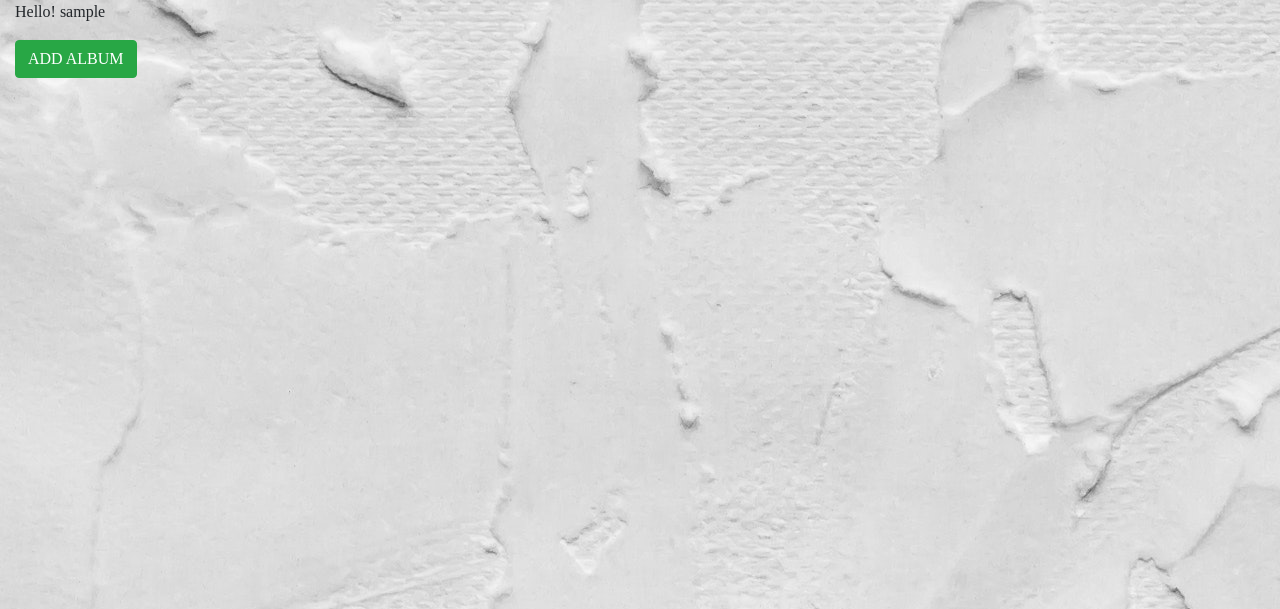
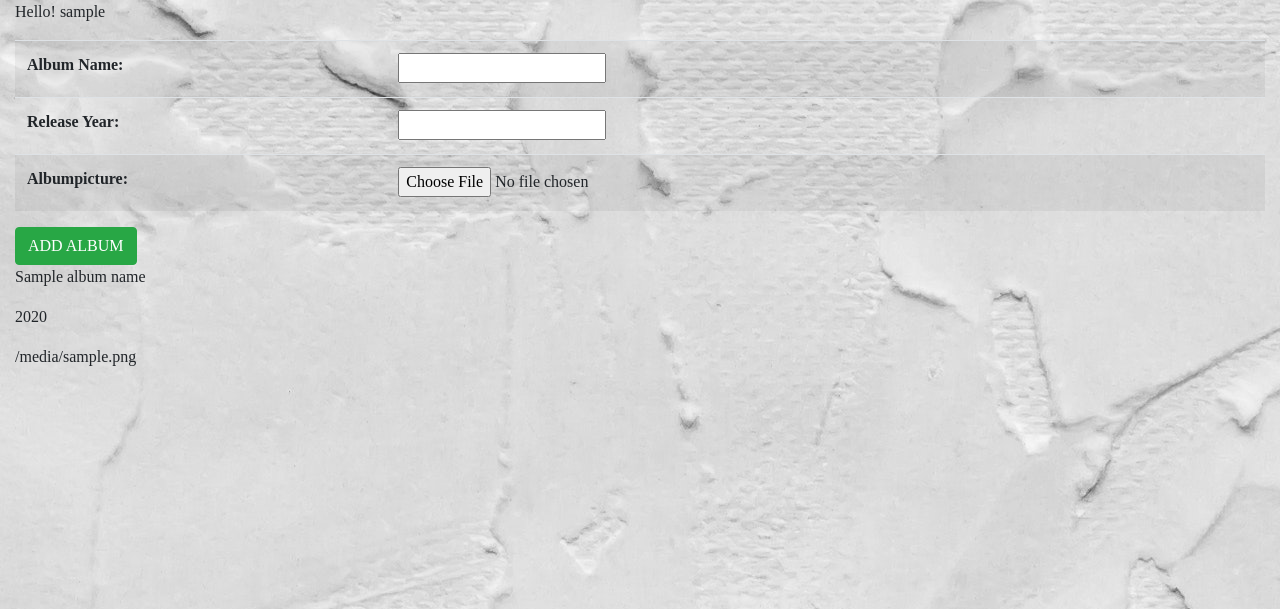
Before and after one commit to svshyam91/voyaMusic, a Django app: template Music/templates/Music/profile.html in a window 1280 px wide. Shown: the part 40-649 px from the top of the page. Run offline with Django 3.2, Linux system fonts and the light colour scheme; the template is opened without the code that fills it: values that come from a table or form of the project are taken from there, most other values are stand-ins (such as "Sample title", 1, 10 or a date in 2020); some libraries are stand-ins or nearby versions.

Commit message:
Added form for uploading album

```diff
--- a/Music/templates/Music/profile.html
+++ b/Music/templates/Music/profile.html
@@ -3,5 +3,15 @@
 
 {% block body %}
 	<p>Hello! {{ username }}</p>
-	<button class="btn btn-success"><a href="#">ADD ALBUM</a></button>
+	<form method="post" action="{% url 'Music:profile'%}" enctype="multipart/form-data">
+		{% csrf_token %}
+		<table class="table table-striped">
+			{{ albumForm.as_table }}
+		</table>
+		<input type="submit" name="submit" value="ADD ALBUM" class="btn btn-success">
+	</form>
+	<p>{{ albumName }}</p>
+	<p>{{ releaseYear }}</p>
+	<p>{{ albumPicture }}</p>
+	<!-- <button class="btn btn-success"><a href="#">ADD ALBUM</a></button> -->
 {% endblock %}
```
